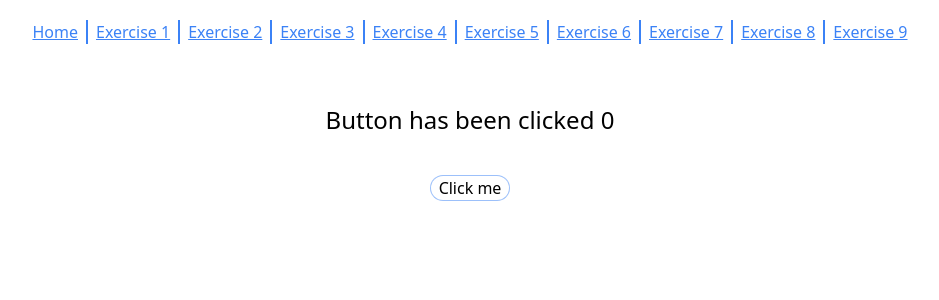
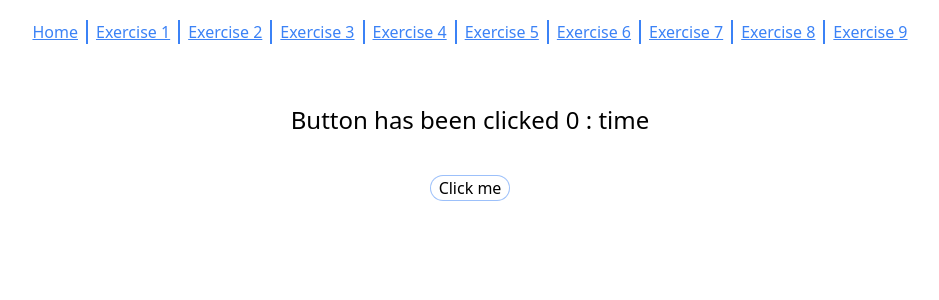
Before and after one commit to IbrahimBagalwa/the-gym-react-exercises, a React (Create React App) app: page / in a window 1280 px wide. Shown: the top 300 px of the page, without its empty margins (170-1109 px from the left). Built offline with nearby package versions, Linux system fonts and the light colour scheme.

Commit message:
feat:aplly request changes

```diff
--- a/src/exercises/counter.jsx
+++ b/src/exercises/counter.jsx
@@ -17,7 +17,7 @@ const Counter = () => {
         <li className="px-2">Exercise 9</li>
       </ul>
       <p className="text-center text-2xl m-10">
-        Button has been clicked {value}
+        Button has been clicked {value} : {value > 1 ? "times" : "time"}
       </p>
       <button
         className="rounded-2xl ring-1 px-2"
```
